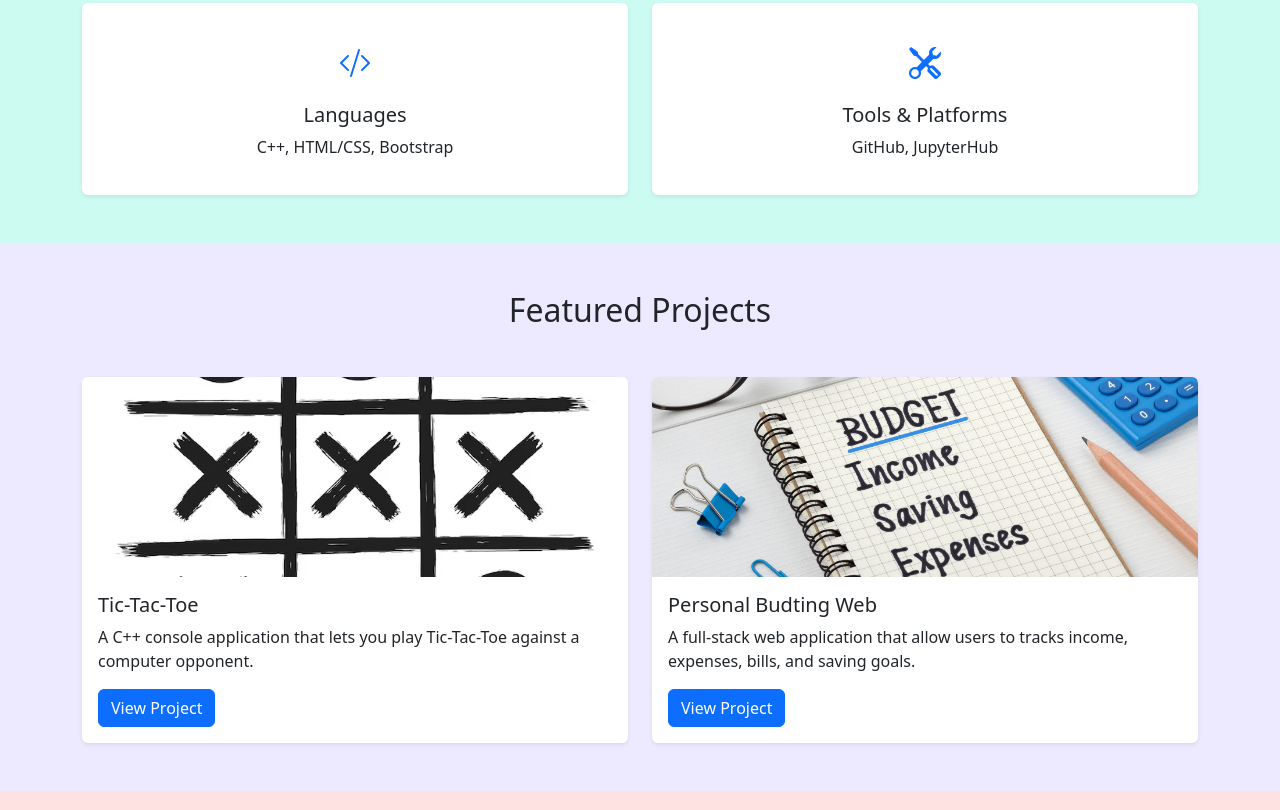
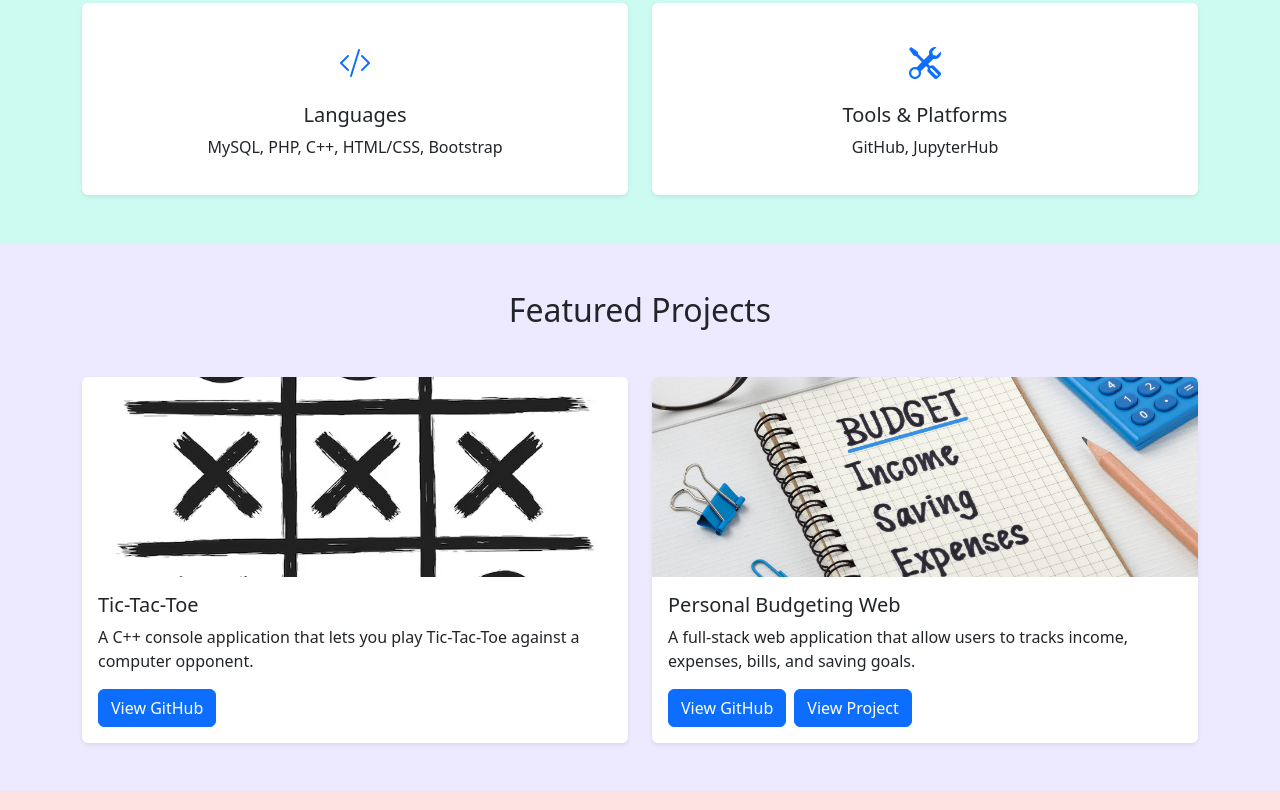
Before and after one commit to Jennygit03/Jennifer_portfolio, a plain HTML site: page index.html in a window 1280 px wide. Shown: the part 930-1740 px from the top of the page. Drawn offline with nearby package versions, Linux system fonts and the light colour scheme.

Commit message:
Update index.html

```diff
--- a/index.html
+++ b/index.html
@@ -47,7 +47,7 @@
             <!-- Theme Toggle -->
             <div class="d-flex align-items-center">
                 <div class="slider">
-                    <label for="checkbox" class="checkbox-label" onclick="changeTheme()">
+                    <label for="checkbox" class="checkbox-label" onclick="changeTheme()" role="button" tabindex="0">
                         <i class="fas fa-sun"></i>
                         <i class="fas fa-moon"></i>
                     </label>
@@ -117,7 +117,7 @@
                                <i class="bi bi-code-slash text-primary" style="font-size: 2rem;"></i>
                            </div>
                            <h5 class="card-title text-center">Languages</h5>
-                           <p class="card-text text-center">C++, HTML/CSS, Bootstrap</p>
+                           <p class="card-text text-center">MySQL, PHP, C++, HTML/CSS, Bootstrap</p>
                        </div>
                    </div>
                </div>
@@ -141,16 +141,16 @@
    <section class="py-5" id="projects">
        <div class="container">
            <h2 class="text-center mb-5">Featured Projects</h2>
+
            <div class="row g-6">
-
-               <div class="col-md-6 ">
+               <div class="col-md-6">
                    <div class="card border-0 shadow-sm project-card">
-                       <img src="images/ticTacToe_img.png" class="card-img-top" alt="E-Commerce Platform" width="100px" height="200px">
+                       <img src="images/ticTacToe_img.png" class="card-img-top" alt="Tic-Tac-Toe Img" width="100px" height="200px">
                        <div class="card-body">
                            <h5 class="card-title">Tic-Tac-Toe</h5>
                            <p class="card-text">A C++ console application that lets you play Tic-Tac-Toe against a computer opponent.</p>
                            <div class="d-flex gap-2">
-                               <a href="https://github.com/Jennygit03/Tic-Tac-Toe" class="btn btn-primary">View Project</a>
+                               <a href="https://github.com/Jennygit03/Tic-Tac-Toe" class="btn btn-primary">View GitHub</a>
                            </div>
                        </div>
                    </div>
@@ -160,21 +160,24 @@
                    <div class="card border-0 shadow-sm project-card">
                        <img src="images/budgeting_img.png" class="card-img-top" alt="Personal Budgeting Web">
                        <div class="card-body">
-                           <h5 class="card-title">Personal Budting Web</h5>
+                           <h5 class="card-title">Personal Budgeting Web</h5>
                            <p class="card-text">A full-stack web application that allow users to tracks income, expenses, bills, and
                             saving goals.</p>
                            <div class="d-flex gap-2">
-                               <a href="https://github.com/Jennygit03/budgeting_web" class="btn btn-primary">View Project</a>
+                               <a href="https://github.com/Jennygit03/personal_budgeting" class="btn btn-primary">View GitHub</a>
+                               <a href="https://personal-budgeting-web.onrender.com" target="_blank" class="btn btn-primary">View Project</a>
                            </div>
                        </div>
                    </div>
                </div>
+           </div>
+
    </section>
 
    <!-- Contact Section -->
    <section class="py-5" id="contact">
        <div class="container">
-           <h2 class="text-center mb-5">Contact Me</h2>
+           <h2 class="text-center mb-2">Contact Me</h2>
            <div class="row justify-content-center">
                <div class="col-lg-2">
                    <div class="text-center mb-8">
```
